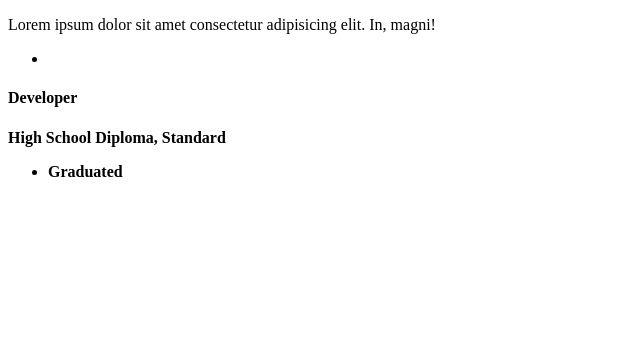
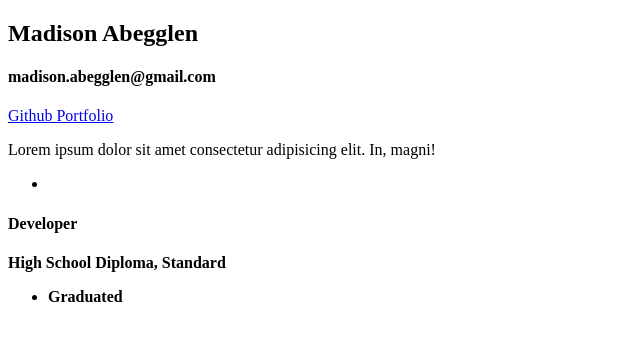
Before and after one commit to Madison-Abegglen/resume, a plain HTML site: page index.html in a window 1280 px wide. Shown: the whole page, without its empty margins (0-640 px from the left). Drawn offline with Linux system fonts and the light colour scheme.

Commit message:
more html

```diff
--- a/index.html
+++ b/index.html
@@ -5,11 +5,16 @@
     <meta charset="UTF-8">
     <meta name="viewport" content="width=device-width, initial-scale=1.0">
     <meta http-equiv="X-UA-Compatible" content="ie=edge">
-    <title>Document</title>
+    <title>Madison Abegglen Resume</title>
+    <link rel="stylesheet" href="assets/style.css">
 </head>
 
 <body>
     <section class="contact">
+        <h1>Madison Abegglen</h1>
+        <h4 class="email">madison.abegglen@gmail.com</h4>
+        <a href="tel:2085737663"></a>
+        <a target:"_blank" href="github">Github Portfolio</a>
     </section>
     <main class="content">
         <div class="category profile">
```
